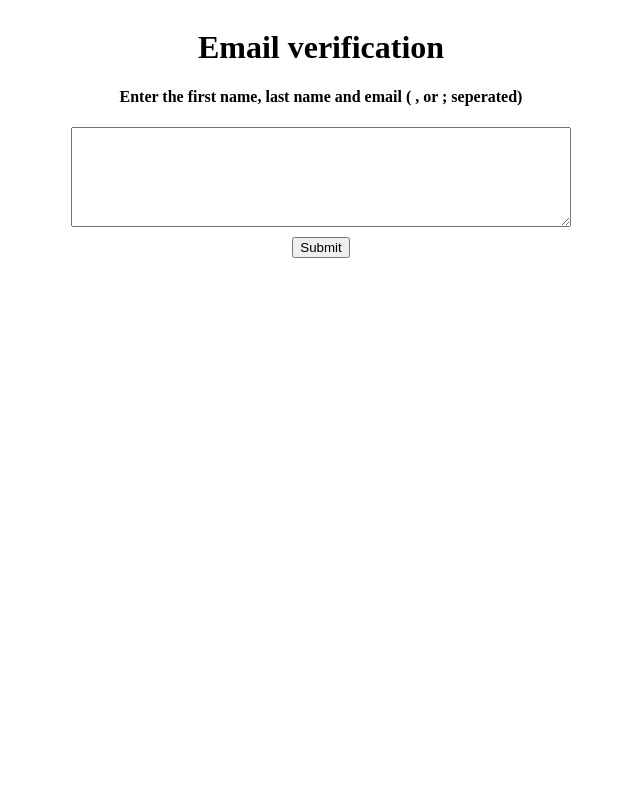
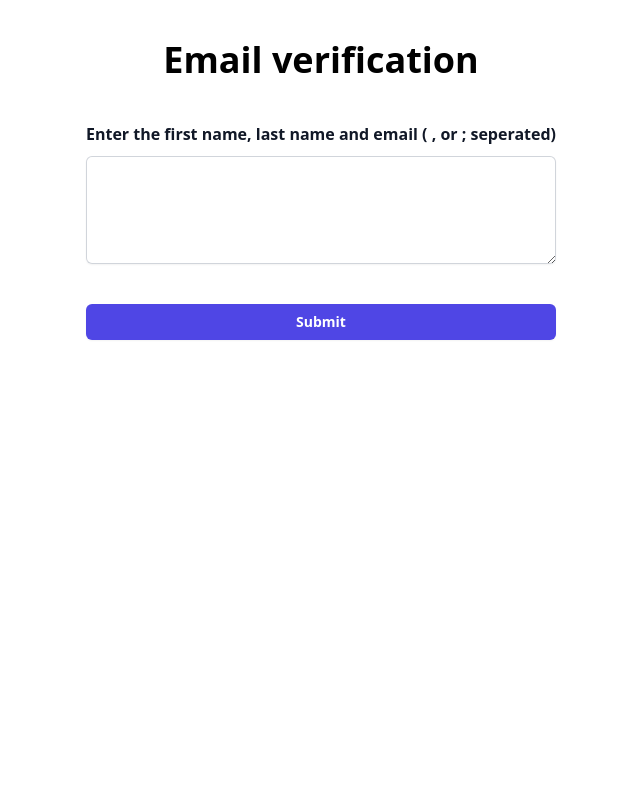
Before and after one commit to yalmaz-ali/Django-Email-Verification, a Django app: page / in a window 1280 px wide. Shown: the whole page, without its empty margins (319-959 px from the left). Run offline with Django 5.2, Linux system fonts and the light colour scheme; some libraries are stand-ins or nearby versions; some web fonts are replaced.

```diff
--- a/analyze/templates/home.html
+++ b/analyze/templates/home.html
@@ -4,18 +4,57 @@
     <meta charset="UTF-8">
     <meta name="viewport" content="width=device-width, initial-scale=1.0">
     <title>Email verification</title>
+    <script src="https://cdn.tailwindcss.com"></script>
+    <link rel="stylesheet" href="https://rsms.me/inter/inter.css">
 </head>
 
 <body style="text-align: center; display: flex; justify-content: center;">
-    <div>
-        <form action="analyze/" method="post">
-            {% csrf_token %}
-            <h1>Email verification</h1>
-            <h4>Enter the first name, last name and email ( , or ; seperated)</h4>
-            <textarea id="text" name="text" style="width: 500px; height: 100px;"></textarea>
-            <br>
-            <button style="margin-top: 10px;" type="submit">Submit</button>
-        </form>
+    <div class="grid grid-cols-1 space-y-10">
+        <div>
+            <form action="/analyze/" method="post">
+                <div class="grid grid-cols-1 space-y-10">
+                    {% csrf_token %}
+                    <h1 class=" text-4xl font-bold text-center">
+                        Email verification
+                    </h1>
+                    <div class="col-span-full">
+                        <h2 for="text" class="text-base font-semibold leading-7 text-gray-900">Enter the first name,
+                            last
+                            name
+                            and
+                            email (
+                            , or
+                            ; seperated)</h2>
+                        <div class="mt-2">
+                            <textarea id="text" name="text" rows="4"
+                                class="block w-full rounded-md border-0 py-1.5 text-gray-900 shadow-sm ring-1 ring-inset ring-gray-300 placeholder:text-gray-400 focus:ring-2 focus:ring-inset focus:ring-indigo-600 sm:text-sm sm:leading-6"></textarea>
+                        </div>
+                    </div>
+                    <button type="submit"
+                        class="rounded-md bg-indigo-600 px-3 py-2 text-sm font-semibold text-white shadow-sm hover:bg-indigo-500 focus-visible:outline focus-visible:outline-2 focus-visible:outline-offset-2 focus-visible:outline-indigo-600">Submit</button>
+                </div>
+            </form>
+        </div>
+        <div>
+            {% if show %}
+            <ul role="list" class="divide-y divide-gray-100">
+                <h1 class="text-4xl font-bold text-center text-gray-900 py-5">
+                    Invalid Emails
+                </h1>
+                {% for email in invalidEmailsList %}
+                <li class=" flex gap-x-6 py-5 justify-center">
+                    <h2 class=" text-lg font-semibold leading-6 text-gray-900">
+                        {{email}}
+                    </h2>
+                </li>
+                {% endfor %}
+            </ul>
+            {% else %}
+            <h1>
+
+            </h1>
+            {% endif %}
+        </div>
     </div>
 </body>
 
--- a/analyze/urls.py
+++ b/analyze/urls.py
@@ -4,7 +4,6 @@ from rest_framework.urlpatterns import format_suffix_patterns
 
 urlpatterns = [
     path('', views.home, name='home'),
-    path('analyze/', views.analyze, name='analyze'),
     path('emails/', views.EmailViewSet.as_view(), name='emails'),
     path('emails/<int:pk>/', views.EmailDetail.as_view(), name='email-detail'),
 ]
--- a/analyze/views.py
+++ b/analyze/views.py
@@ -79,9 +79,9 @@ def analyze(request):
                                      lastName=last_name, email=email)
                 print(first_name, last_name, email)
 
-            params = {"invalidEmailsList": invalid_emails}
+            params = {"invalidEmailsList": invalid_emails, 'show': True}
         else:
-            params = {'invalidEmailsList': ['No email entered']}
-        return render(request, 'analyze.html', params)
+            params = {'invalidEmailsList': ['No email entered'], 'show': False}
+        return render(request, 'home.html', params)
     else:
         return redirect('/')
```
Also changed, not shown: analyze/templates/analyze.html (deleted, +0 -20 lines).
